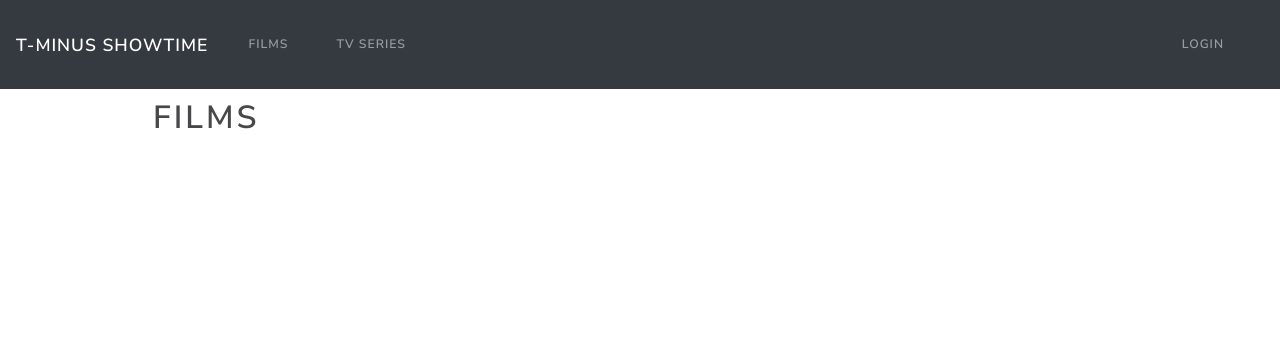
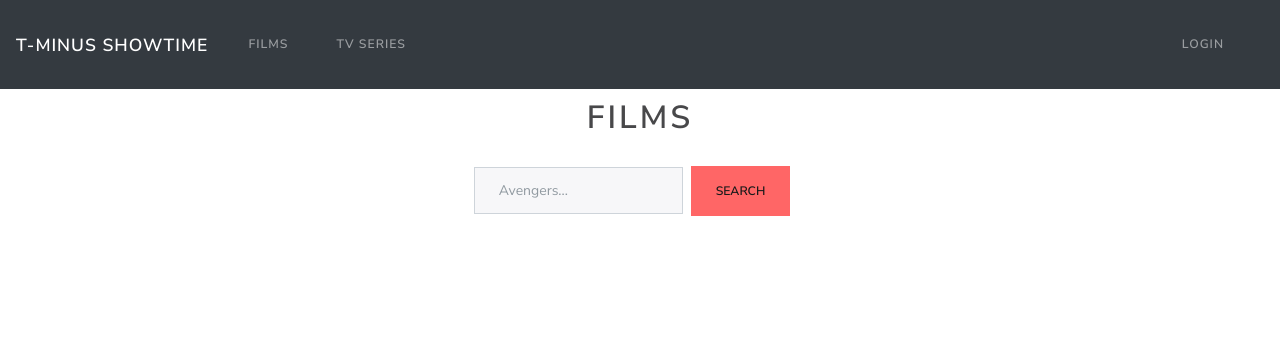
Before and after one commit to AlexYaneva/t-minus-showtime, a Flask app: page /films in a window 1280 px wide. Shown: the top 349 px of the page. Run offline with Flask 2, Linux system fonts and the light colour scheme; some libraries are stand-ins or nearby versions.

Commit message:
minor changes

```diff
--- a/app/api.py
+++ b/app/api.py
@@ -8,8 +8,8 @@ base_url = 'https://api.themoviedb.org/3'
 
 class API():
 
-	def search_film(title):
-		r = requests.get(f'{base_url}/search/movie?api_key={API_key}&language=en-US&page=1&query={title}&include_adult=false')
+	def search_film(film_title):
+		r = requests.get(f'{base_url}/search/movie?api_key={API_key}&language=en-US&page=1&query={film_title}&include_adult=false')
 		json_obj = r.json()
 
 		# there could be hundreds of results from a search, for the time being i'm just showing the first 12
--- a/app/routes.py
+++ b/app/routes.py
@@ -10,8 +10,8 @@ def index():
 
 @app.route('/results', methods=['GET', 'POST'])
 def results():
-	title = request.form['title']
-	results = API.search_film(title)
+	film_title = request.form['film_title']
+	results = API.search_film(film_title)
 
 	return render_template('results.html', results=results)
 
--- a/app/static/style.css
+++ b/app/static/style.css
@@ -26,3 +26,7 @@ h1 {
     border-color: #ff6666;
     margin-right: 1rem;
 }
+
+.jumbotron {
+    margin-top: 1rem;
+}
--- a/app/templates/films.html
+++ b/app/templates/films.html
@@ -2,6 +2,12 @@
 
 {% block content %}
 
-<h1>FILMS</h1>
+<h1 class='text-center'>FILMS</h1>
+<div class='container'>
+	<form class="form-inline my-2 my-lg-0" method='POST' action='/results'>
+		<input class="form-control mr-sm-2" type="text" placeholder="Avengers..." name='film_title'>
+		<button class="btn btn-secondary my-2 my-sm-0" role='button' type='submit'>Search</button>
+	</form>
+</div>
 
 {% endblock %}
```
Also changed, not shown: app/templates/index.html (+3 -6 lines), app/templates/results.html (+1 -6 lines).
